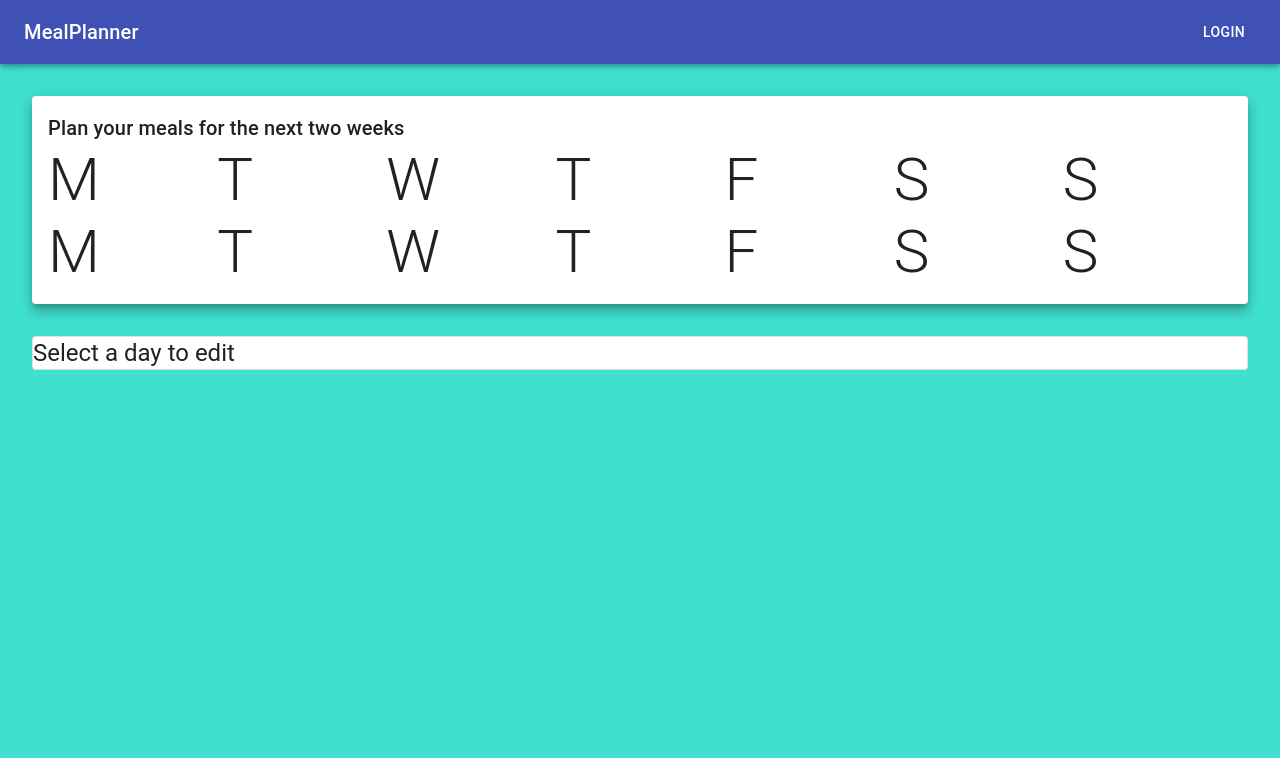
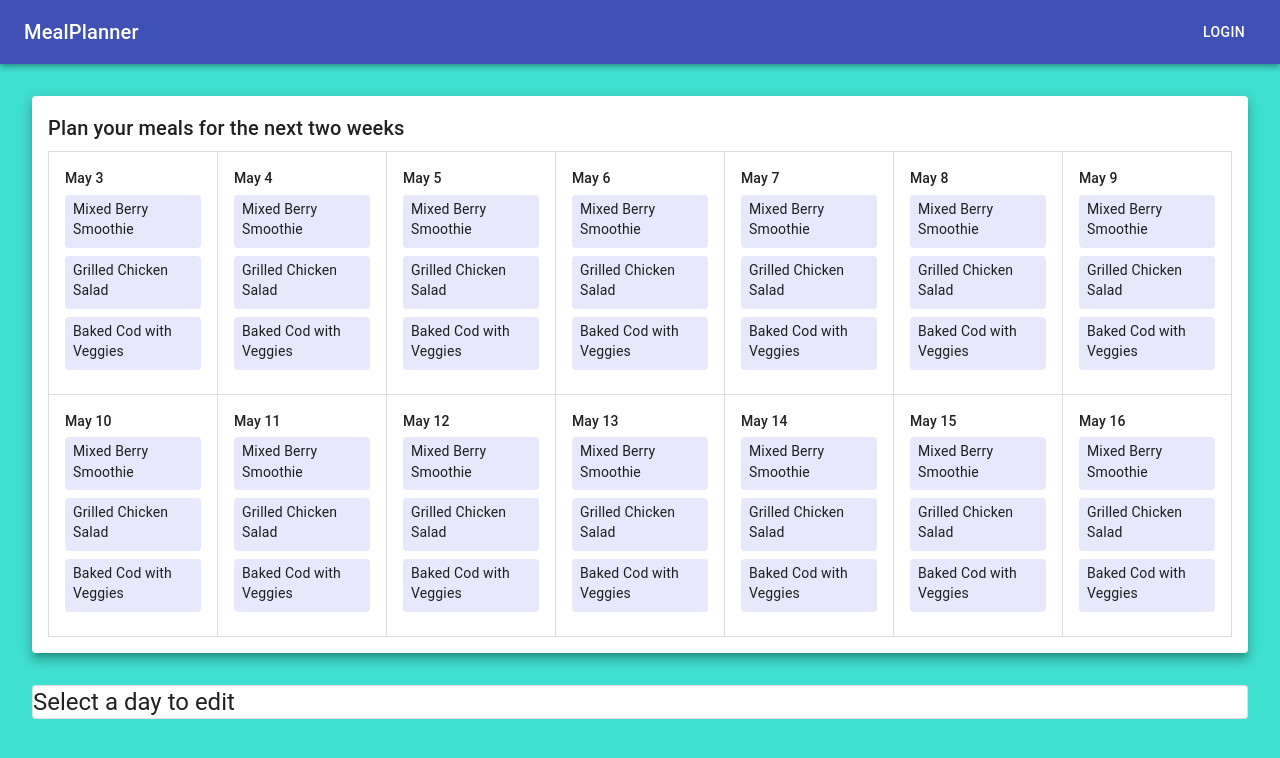
Before and after one commit to msandula12/meal-planner-client, a React (Create React App) app: page / in a window 1280 px wide. Shown: the top 758 px of the page. Built offline with nearby package versions, Linux system fonts and the light colour scheme.

Commit message:
feat: create ScheduleDay component

```diff
--- a/src/components/MealPlanner/Schedule/Schedule.tsx
+++ b/src/components/MealPlanner/Schedule/Schedule.tsx
@@ -4,6 +4,8 @@ import { Card, Typography } from '@material-ui/core';
 
 import { Day } from '../../../constants/interfaces';
 import { MOCK_SCHEDULE } from '../../../mockData/mockData';
+
+import ScheduleDay from './ScheduleDay/ScheduleDay';
 
 import useStyles from './styles';
 
@@ -14,20 +16,14 @@ type Props = {
 const Schedule: FC<Props> = ({ setSelectedDay }) => {
   const classes = useStyles();
 
-  const editDay = (day: Day): void => {
-    setSelectedDay(day);
-  };
-
   return (
     <Card raised className={classes.root} >
-      <Typography variant='h6'>
+      <Typography variant='h6' gutterBottom>
         Plan your meals for the next two weeks
       </Typography>
       <div className={classes.schedule}>
         {MOCK_SCHEDULE.map(day => (
-          <div key={day.day.toLocaleDateString()} onClick={() => editDay(day)}>
-            <Typography variant='h2'>{moment(day.day).format('dd')[0]}</Typography>
-          </div>
+          <ScheduleDay key={moment(day.day).format('MM-DD-YYYY')} day={day} setSelectedDay={setSelectedDay} />
         ))}
       </div>
     </Card>
--- /dev/null
+++ b/src/components/MealPlanner/Schedule/ScheduleDay/ScheduleDay.tsx
@@ -0,0 +1,35 @@
+import { FC } from 'react';
+import moment from 'moment';
+import { Typography } from '@material-ui/core';
+
+import { Day } from '../../../../constants/interfaces';
+
+import useStyles from './styles';
+
+type Props = {
+  day: Day;
+  setSelectedDay: (day: Day) => void;
+}
+
+const ScheduleDay: FC<Props> = ({ day, setSelectedDay }) => {
+  const classes = useStyles();
+
+  const editDay = (): void => {
+    setSelectedDay(day);
+  };
+
+  const dateDisplay = moment(day.day).format('MMM D');
+
+  return (
+    <div className={classes.day} onClick={editDay}>
+      <Typography variant='subtitle2' gutterBottom>{dateDisplay}</Typography>
+      {day.meals.map(meal => (
+        <div key={`${dateDisplay}-${meal.type}`} className={classes.meal}>
+          <Typography variant='body2' gutterBottom>{meal.name}</Typography>
+        </div>
+      ))}
+    </div>
+  )
+}
+
+export default ScheduleDay
--- /dev/null
+++ b/src/components/MealPlanner/Schedule/ScheduleDay/styles.js
@@ -0,0 +1,27 @@
+import { makeStyles } from '@material-ui/core/styles';
+
+export default makeStyles(() => ({
+  day: {
+    padding: '1rem',
+    background: 'white',
+    '&:hover': {
+      backgroundColor: '#eee',
+      cursor: 'pointer',
+    },
+  },
+  meal: {
+    padding: '0.25rem 0.5rem',
+    marginBottom: '0.5rem',
+    borderRadius: '0.25rem',
+    backgroundColor: 'hsl(240, 80%, 95%)',
+    '&.breakfast': {
+      backgroundColor: 'hsl(0, 80%, 95%)',
+    },
+    '&.lunch': {
+      backgroundColor: 'hsl(120, 80%, 95%)',
+    },
+    '&.dinner': {
+      backgroundColor: 'hsl(240, 80%, 95%)',
+    },
+  },
+}));
--- a/src/components/MealPlanner/Schedule/styles.js
+++ b/src/components/MealPlanner/Schedule/styles.js
@@ -8,5 +8,8 @@ export default makeStyles(() => ({
   schedule: {
     display: 'grid',
     gridTemplateColumns: 'repeat(7, 1fr)',
+    border: '1px solid #ddd',
+    background: '#ddd',
+    gridGap: '1px',
   },
 }));
```
